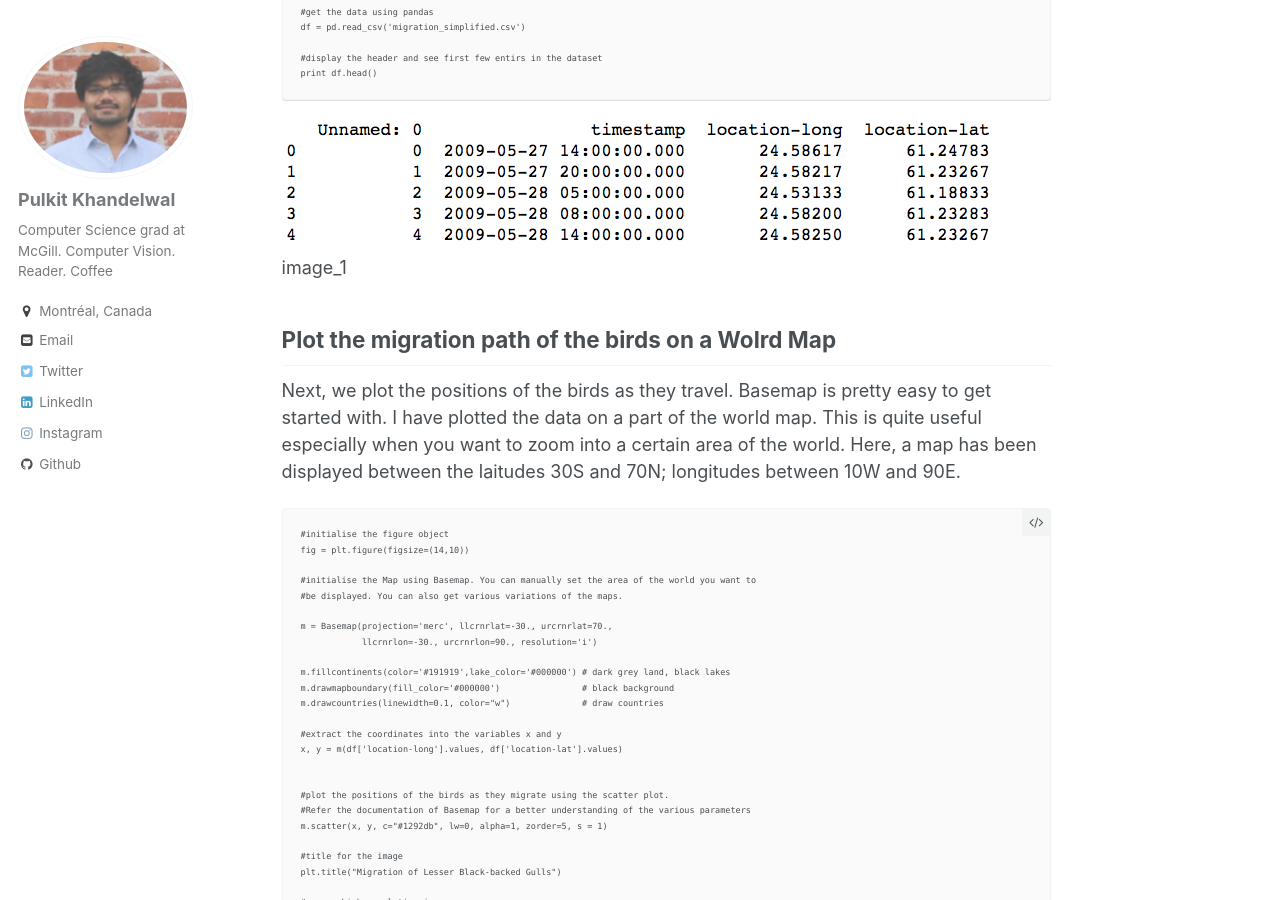
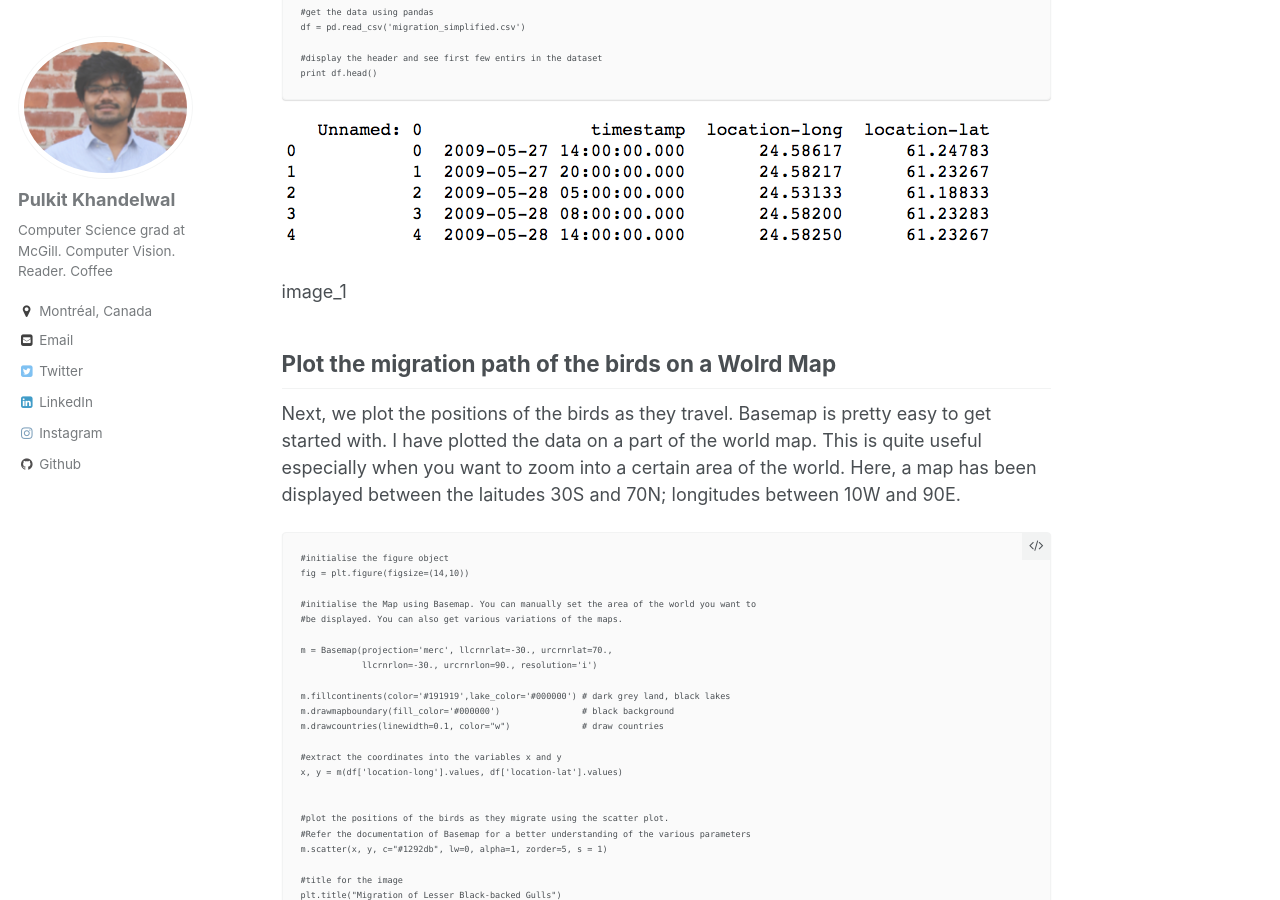
Before and after one commit to Pulkit-Khandelwal/pulkit-khandelwal.github.io, a Jekyll site: the page built from _blog/post_3.md, in a window 1280 px wide and 900 px high, scrolled down 1437 px. Built offline with Jekyll 4.4.1, drawn with Linux system fonts in a browser that asks for light colours.

Commit message:
Update post_3.md

````diff
--- a/_blog/post_3.md
+++ b/_blog/post_3.md
@@ -43,8 +43,9 @@
 print df.head()
 ```
 
-![](https://github.com/Pulkit-Khandelwal/pulkit-khandelwal.github.io/blob/master/_blog/post_3_img_4.png)image_1
+![](https://github.com/Pulkit-Khandelwal/pulkit-khandelwal.github.io/blob/master/_blog/post_3_img_4.png?raw=true)
 
+image_1
 ## Plot the migration path of the birds on a Wolrd Map
 
 Next, we plot the positions of the birds as they travel. Basemap is pretty easy to get started with. I have plotted the data on a part of the world map. This is quite useful especially when you want to zoom into a certain area of the world. Here, a map has been displayed between the laitudes 30S and 70N; longitudes between 10W and 90E.
````
